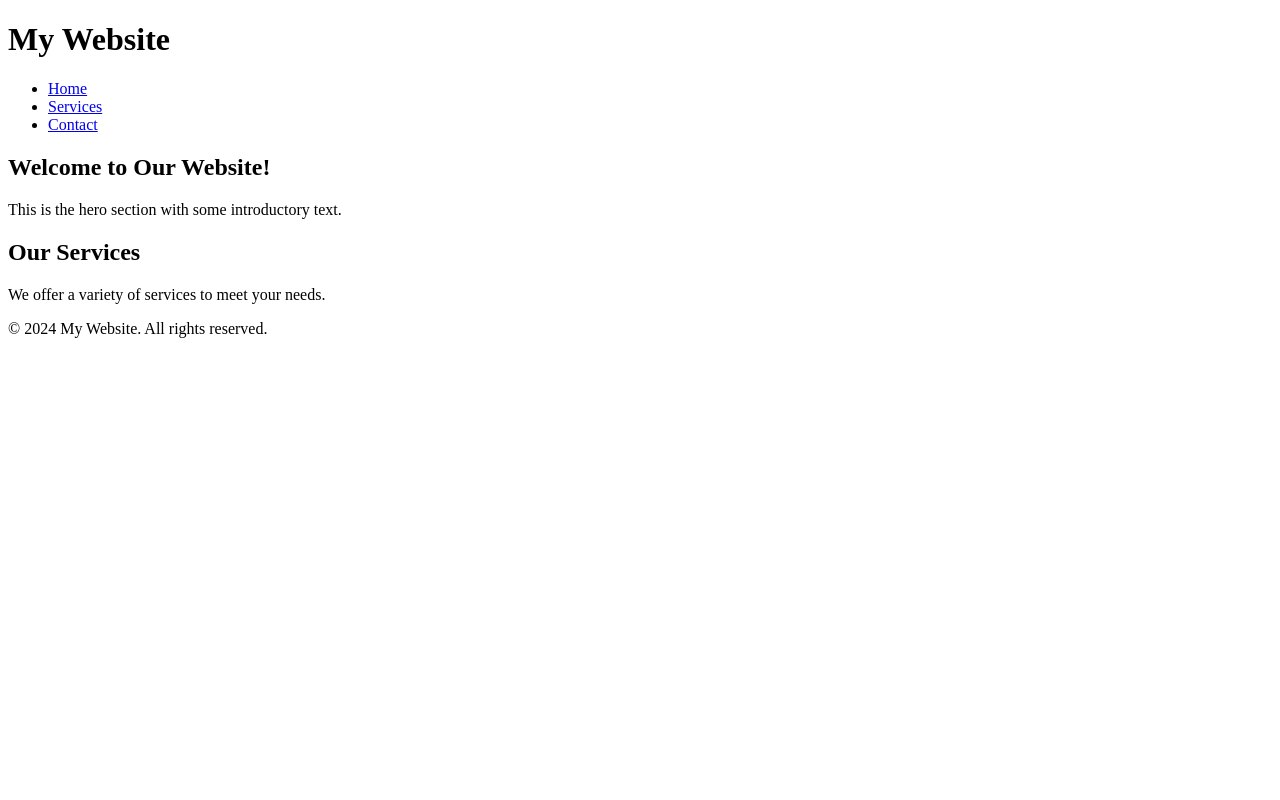
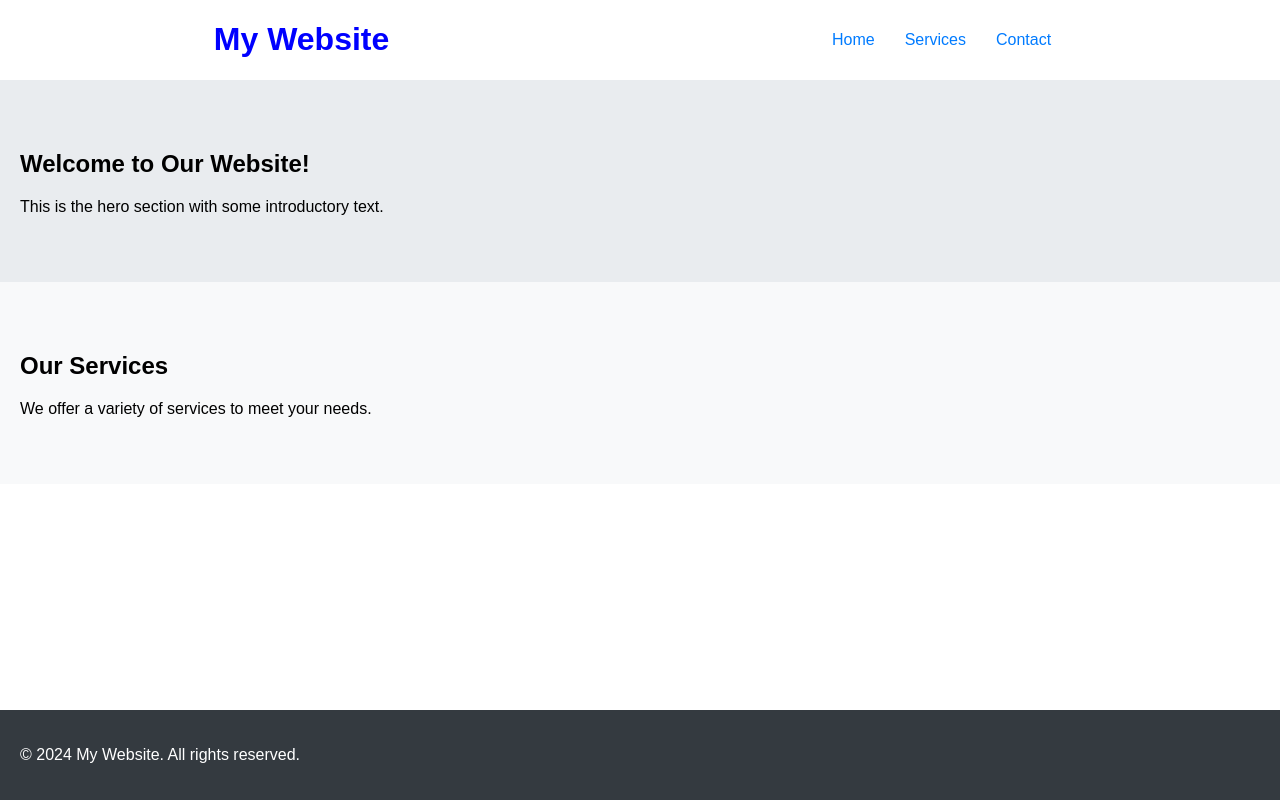
Before and after one commit to BasharAlwarad/reactFundamentals, a React (Vite) app: page / in a window 1280 px wide. Built offline with nearby package versions, Linux system fonts and the light colour scheme.

Commit message:
styling taks2

```diff
--- a/src/components/Everything.jsx
+++ b/src/components/Everything.jsx
@@ -1,6 +1,6 @@
 export const Navigation = () => {
   return (
-    <nav>
+    <nav className="navigation">
       <ul>
         <li>
           <a href="#hero">Home</a>
@@ -18,8 +18,14 @@ export const Navigation = () => {
 
 export const Header = () => {
   return (
-    <header>
-      <h1>My Website</h1>
+    <header
+      style={{
+        display: 'flex',
+        alignItems: 'center',
+        justifyContent: 'space-around',
+      }}
+    >
+      <h1 style={{ color: 'blue' }}>My Website</h1>
       <Navigation />
     </header>
   );
@@ -27,7 +33,7 @@ export const Header = () => {
 
 export const Hero = () => {
   return (
-    <section>
+    <section className="hero">
       <h2>Welcome to Our Website!</h2>
       <p>This is the hero section with some introductory text.</p>
     </section>
@@ -36,7 +42,7 @@ export const Hero = () => {
 
 export const Services = () => {
   return (
-    <section>
+    <section className="services">
       <h2>Our Services</h2>
       <p>We offer a variety of services to meet your needs.</p>
     </section>
@@ -45,7 +51,7 @@ export const Services = () => {
 
 export const Footer = () => {
   return (
-    <footer>
+    <footer className="footer">
       <p>&copy; 2024 My Website. All rights reserved.</p>
     </footer>
   );
--- a/src/index.css
+++ b/src/index.css
@@ -0,0 +1,55 @@
+/* index.css */
+
+body {
+  font-family: Arial, sans-serif;
+  margin: 0;
+  padding: 0;
+  box-sizing: border-box;
+}
+
+.App {
+  text-align: center;
+}
+
+.header {
+  background-color: #f8f9fa;
+  padding: 20px;
+}
+
+.navigation ul {
+  list-style-type: none;
+  padding: 0;
+}
+
+.navigation li {
+  display: inline;
+  margin: 0 15px;
+}
+
+.navigation a {
+  text-decoration: none;
+  color: #007bff;
+}
+
+.navigation a:hover {
+  text-decoration: underline;
+}
+
+.hero {
+  background-color: #e9ecef;
+  padding: 50px 20px;
+}
+
+.services {
+  background-color: #f8f9fa;
+  padding: 50px 20px;
+}
+
+.footer {
+  background-color: #343a40;
+  color: white;
+  padding: 20px;
+  position: fixed;
+  width: 100%;
+  bottom: 0;
+}
```
